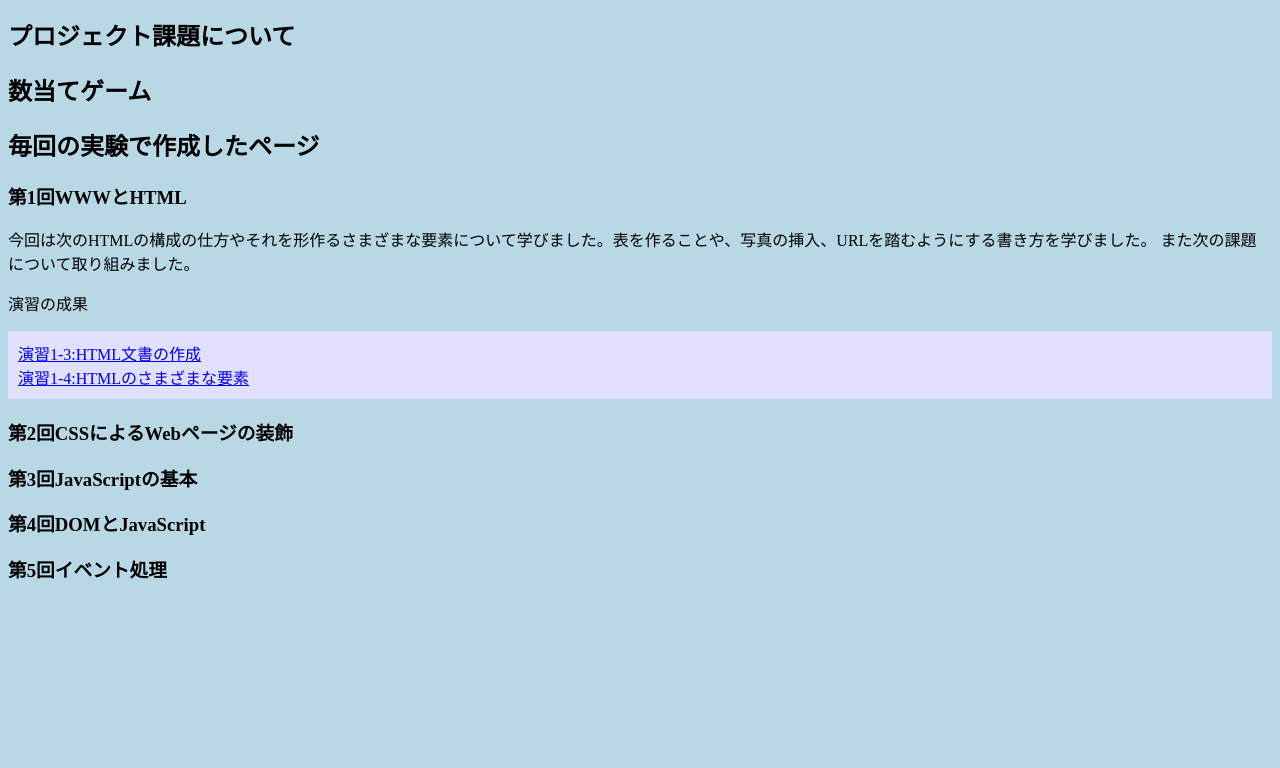
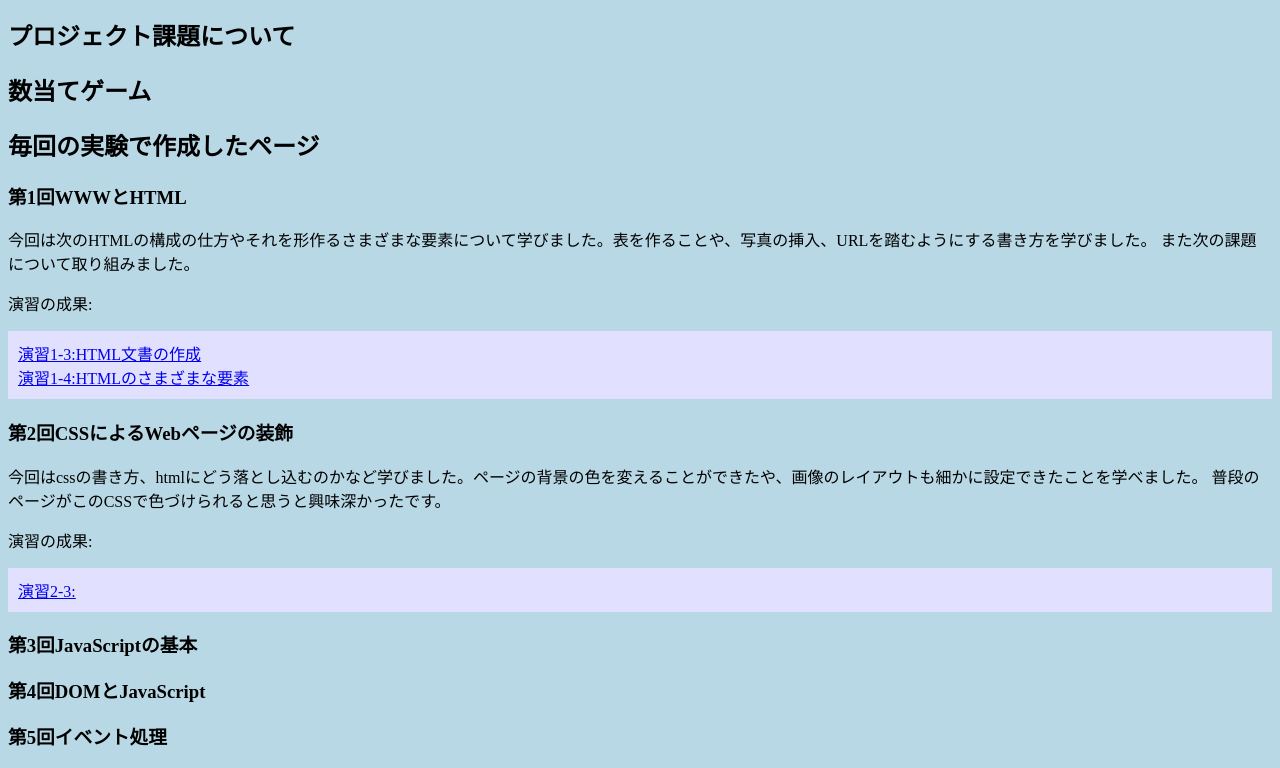
Before and after one commit to G284322022/medialabo, a plain HTML site: page index.html in a window 1280 px wide. Shown: the part 127-895 px from the top of the page. Before the commit the page ends 800 px from the top, so only its background shows below. Drawn offline with Linux system fonts and the light colour scheme.

Commit message:
index.htmlを変更

```diff
--- a/index.html
+++ b/index.html
@@ -19,13 +19,23 @@
       また次の課題について取り組みました。
     </p>
     <p>
-      演習の成果
+      演習の成果:
     </p>
     <ul>
       <li><a href="practice-html/structure.html" target="_blank">演習1-3:HTML文書の作成</a></li>
       <li><a href="practice-html/elements.html" target="_blank">演習1-4:HTMLのさまざまな要素</a></li>
     </ul>
     <h3>第2回CSSによるWebページの装飾</h3>
+    <p>
+      今回はcssの書き方、htmlにどう落とし込むのかなど学びました。ページの背景の色を変えることができたや、画像のレイアウトも細かに設定できたことを学べました。
+      普段のページがこのCSSで色づけられると思うと興味深かったです。
+    </p>
+    <p>
+      演習の成果:
+    </p>
+    <ul>
+      <li><a href="practice-css/browser.html" target="_blank">演習2-3:</a></li>
+    </ul>
     <h3>第3回JavaScriptの基本</h3>
     <h3>第4回DOMとJavaScript</h3>
     <h3>第5回イベント処理</h3>
```
